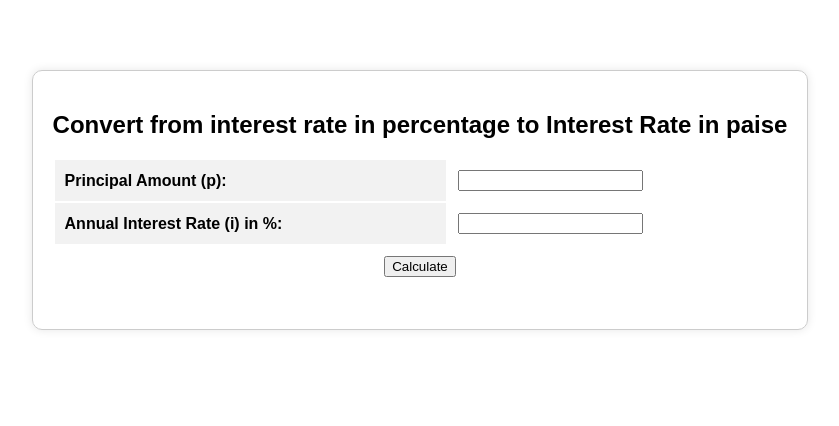
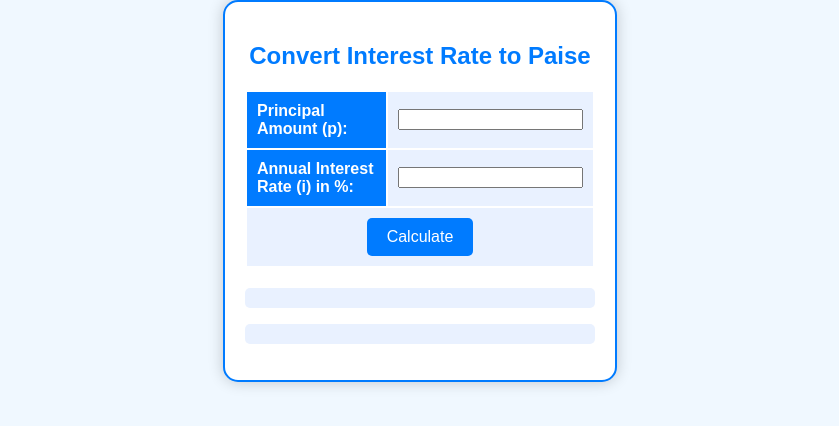
Before and after one commit to varunsatya/bankinterest, a plain HTML site: page index.html in a window 1280 px wide. Shown: the whole page, without its empty margins (220-1059 px from the left). Drawn offline with Linux system fonts and the light colour scheme.

Commit message:
Update index.html

```diff
--- a/index.html
+++ b/index.html
@@ -6,35 +6,65 @@
         body {
             display: flex;
             justify-content: center;
-            align-items: center;
-            height: 50vh;
+            align-items: flex-start; /* Align items at the top */
+            min-height: 100vh; /* Ensure the body takes full height */
             margin: 0;
+            background-color: #f0f8ff; /* Light background color */
             font-family: Arial, sans-serif;
         }
         .container {
-            border: 1px solid #ccc;
+            background-color: #fff;
+            border: 2px solid #007bff; /* Blue border */
             padding: 20px;
-            border-radius: 10px;
-            box-shadow: 0 0 10px rgba(0, 0, 0, 0.1);
+            border-radius: 15px;
+            box-shadow: 0 0 15px rgba(0, 0, 0, 0.2);
+            width: 350px;
+            text-align: center;
+        }
+        h2 {
+            color: #007bff; /* Blue color */
         }
         table {
             width: 100%;
+            margin-top: 10px;
         }
         th, td {
             padding: 10px;
             text-align: left;
         }
         th {
-            background-color: #f2f2f2;
+            background-color: #007bff; /* Blue background for headers */
+            color: #fff; /* White text */
+        }
+        td {
+            background-color: #e9f1ff; /* Light blue background for data cells */
+        }
+        input[type="button"] {
+            background-color: #007bff; /* Blue button */
+            color: white;
+            padding: 10px 20px;
+            border: none;
+            border-radius: 5px;
+            cursor: pointer;
+            font-size: 16px;
+        }
+        input[type="button"]:hover {
+            background-color: #0056b3; /* Darker blue on hover */
         }
         .result-section {
             margin-top: 20px;
+            text-align: left;
+        }
+        .result-section p {
+            background-color: #e9f1ff; /* Light blue background for results */
+            padding: 10px;
+            border-radius: 5px;
         }
     </style>
 </head>
 <body>
     <div class="container">
-        <h2> Convert from interest rate in percentage to Interest Rate in paise </h2>
+        <h2>Convert Interest Rate to Paise</h2>
         <form id="calculateForm">
             <table>
                 <tr>
@@ -74,7 +104,7 @@
             var monthlyInterestAmount = (principal * (monthlyInterestPercent / 100)).toFixed(2);
 
             // Display the monthly interest rate as a percentage
-            document.getElementById('result').innerText = "Monthly Interest In Paise is: " + monthlyInterestPercent.toFixed(2) + "";
+            document.getElementById('result').innerText = "Monthly Interest Rate: " + monthlyInterestPercent.toFixed(2) + "";
 
             // Display the monthly interest amount
             document.getElementById('newResult').innerText = "Interest Amount Per Month: " + monthlyInterestAmount;
```
